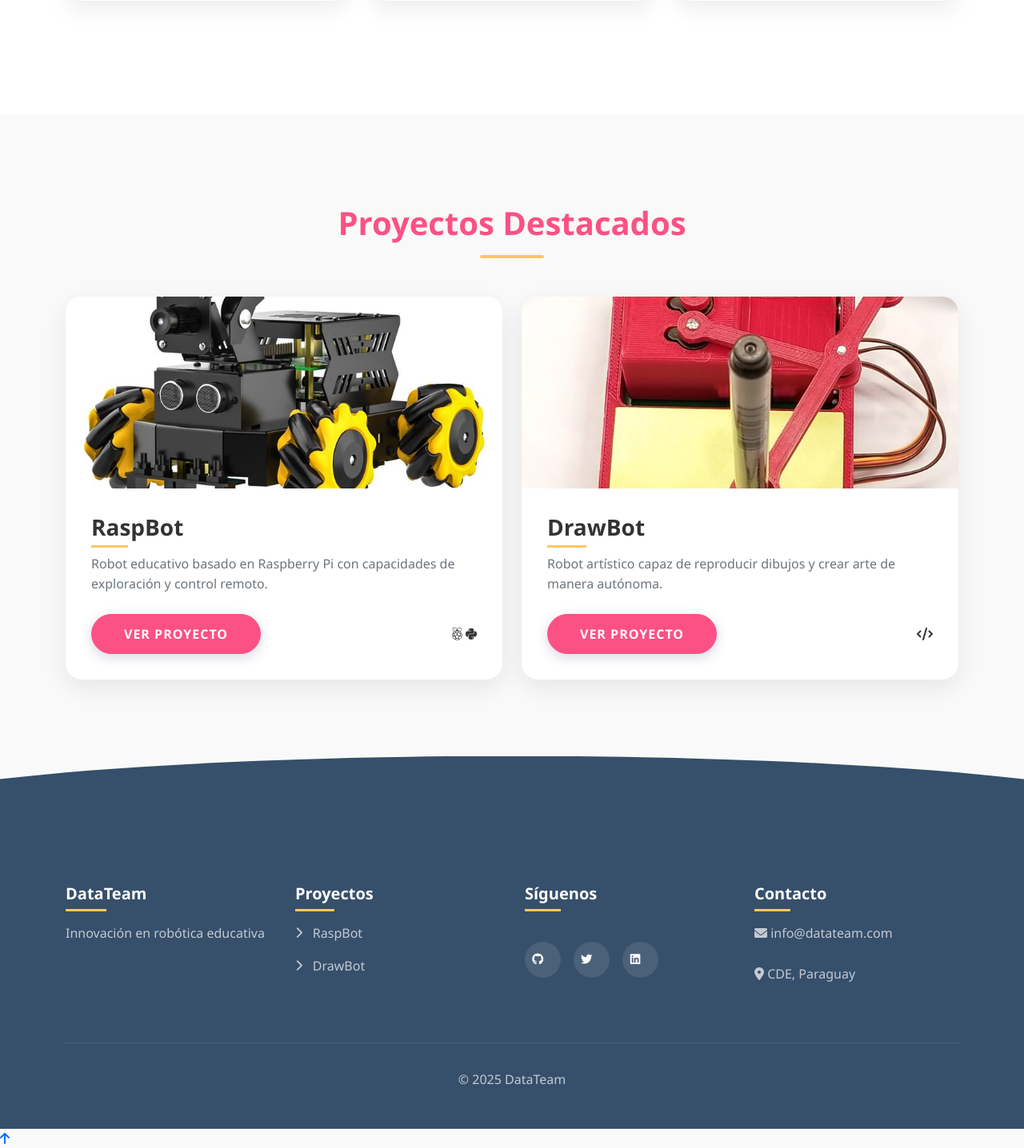
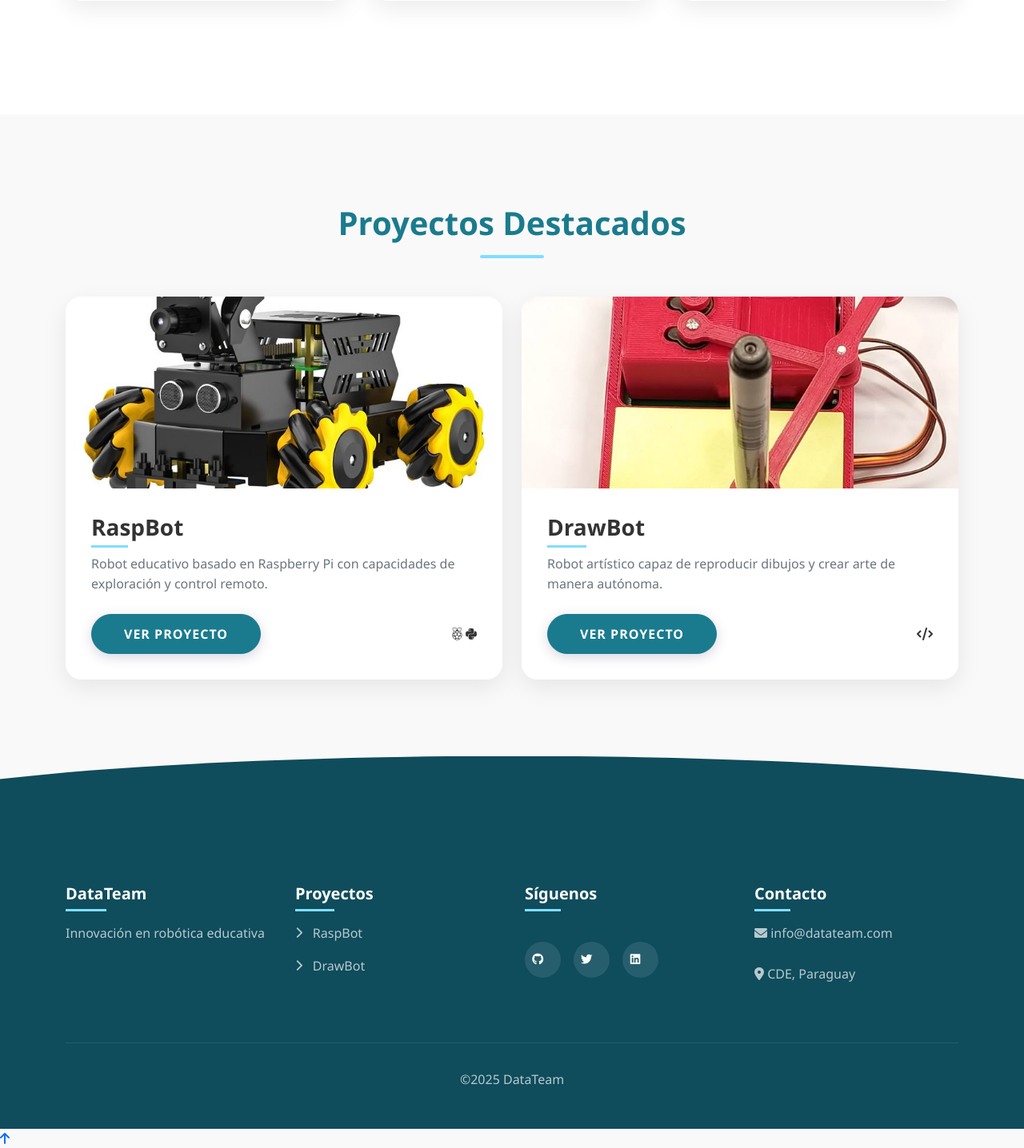
Before and after one commit to LucasBr111/DataTeam, a PHP site: page / in a window 1280 px wide. Shown: the part 2353-3789 px from the top of the page at 80% size. Run offline with PHP 8.4, Linux system fonts and the light colour scheme.

Commit message:
cambio a html

```diff
--- a/datateam/css/style.css
+++ b/datateam/css/style.css
@@ -1,10 +1,11 @@
 :root {
-    --primary-color: #FC5185;
-    --secondary-color: #4EA8DE;
-    --accent-color: #FFC75F;
-    --highlight-color: #FFF9EE;
-    --dark-color: #364F6B;
-    --light-color: #F9F7FA;
+    /* Este es mi repositorio local */
+    --primary-color: #1A7B8E;
+    --secondary-color: #2CB3C8;
+    --accent-color: #7FDEFF;
+    --highlight-color: #E6FDFF;
+    --dark-color: #0F4C5C;
+    --light-color: #F0F8FF;
     --text-color: #333333;
     --box-shadow: 0 8px 30px rgba(0, 0, 0, 0.12);
     --transition-slow: all 0.5s cubic-bezier(0.4, 0, 0.2, 1);
--- a/drawbot/drawbot.php
+++ b/drawbot/drawbot.html
@@ -211,7 +211,7 @@
             </div>
             <div class="row mt-4">
                 <div class="col-12 text-center">
-                    <p class="mb-0">&copy; <?php echo date('Y'); ?> DataTeam. Todos los derechos reservados.</p>
+                    <p class="mb-0" id="fecha">&copy;2025, DataTeam. Todos los derechos reservados.</p>
                 </div>
             </div>
         </div>
--- a/index.php
+++ b/index.html
@@ -251,7 +251,7 @@ session_start();
                 </div>
             </div>
             <div class="footer-bottom">
-                <p class="mb-0">&copy; <?php echo date('Y'); ?> DataTeam</p>
+                <p class="mb-0">&copy;2025 DataTeam</p>
             </div>
         </div>
     </footer>
--- a/raspbot/raspbot.php
+++ b/raspbot/raspbot.html
@@ -300,7 +300,7 @@ class Raspbot:
             </div>
             <div class="row mt-4">
                 <div class="col-12 text-center">
-                    <p class="mb-0">&copy; <?php echo date('Y'); ?> DataTeam. Todos los derechos reservados.</p>
+                    <p class="mb-0">&copy;2025, DataTeam. Todos los derechos reservados.</p>
                 </div>
             </div>
         </div>
```
